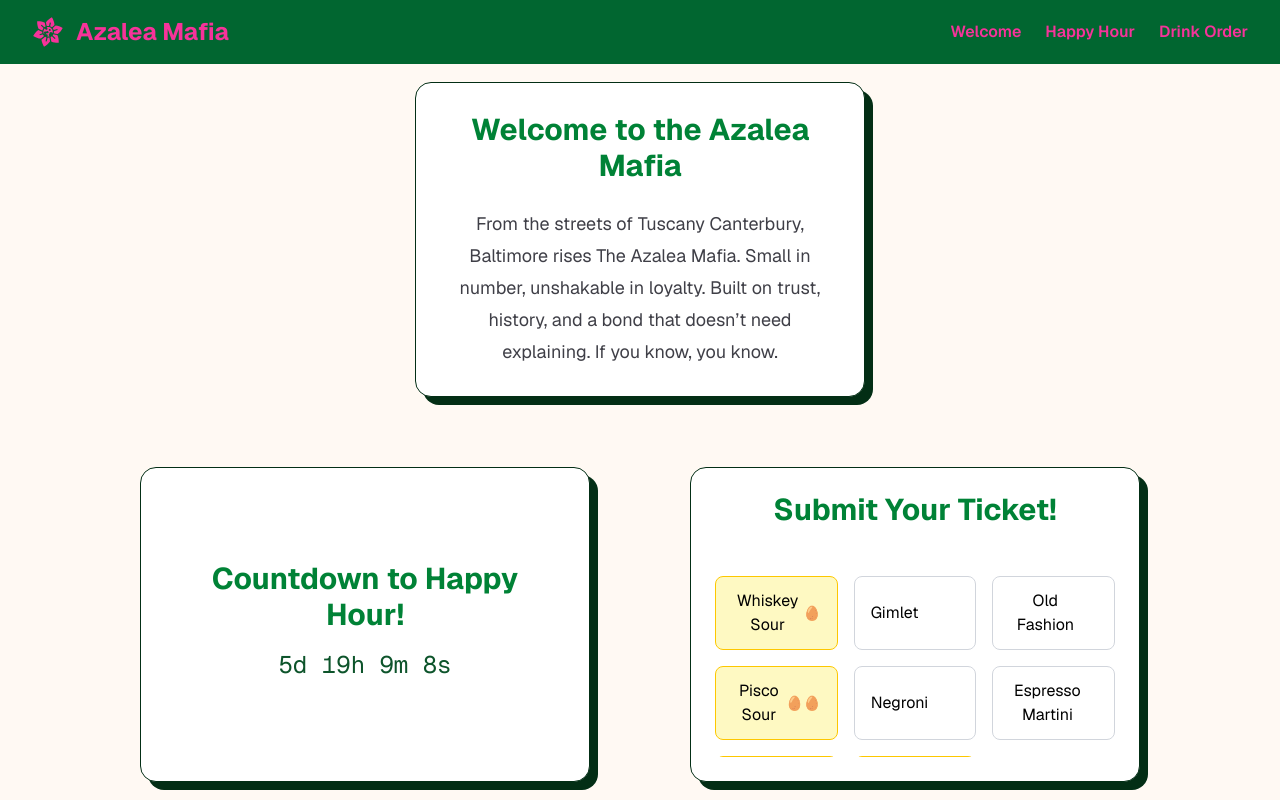
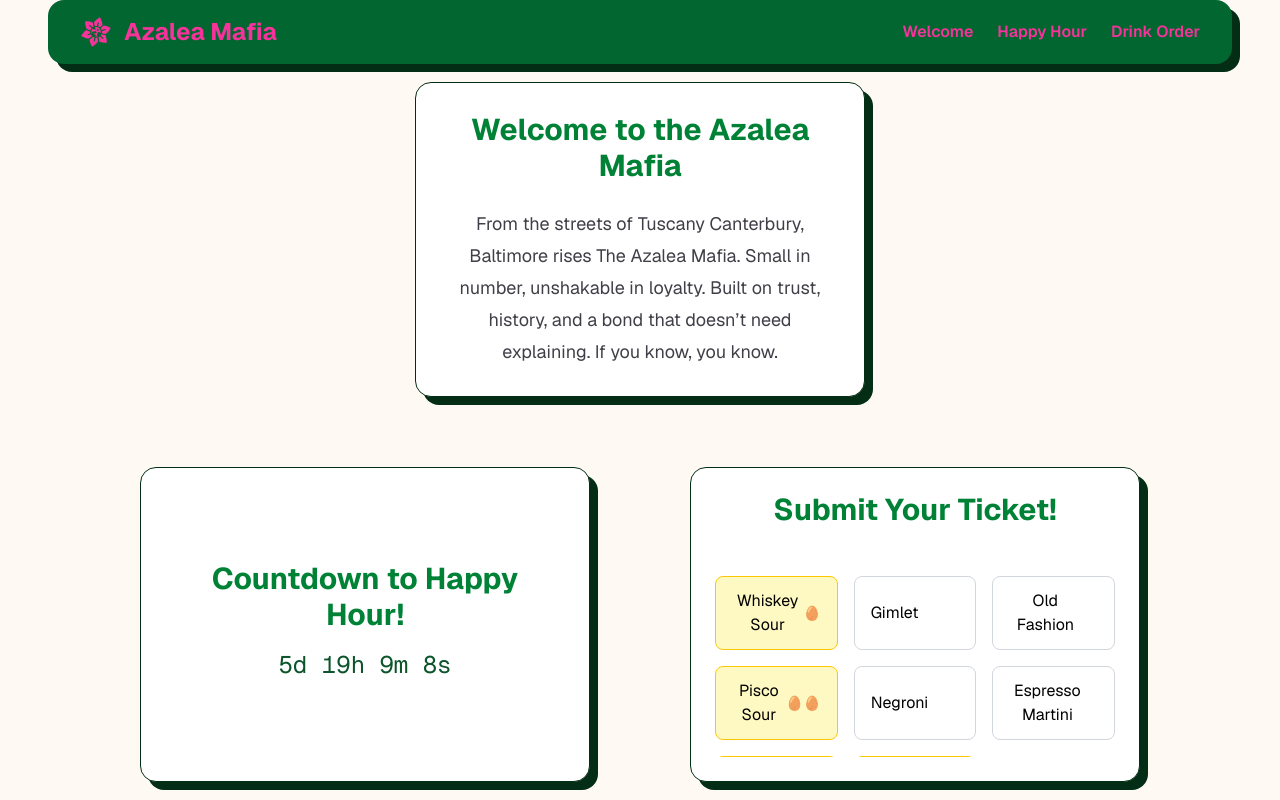
Before and after one commit to james-rehak/azalea-mafia, a Next.js app: page / in a window 1280 px wide. Built offline with nearby package versions, Linux system fonts and the light colour scheme.

Commit message:
3- improve styling. Add section change loader

```diff
--- a/app/DrinkOrder.tsx
+++ b/app/DrinkOrder.tsx
@@ -24,7 +24,7 @@ export default function DrinkOrder() {
         {drinks.map((drink) => (
           <button
             key={drink.name}
-            className={`flex items-center justify-between px-4 py-3 rounded-lg border ${
+            className={`flex items-center justify-between px-4 py-3 rounded-lg border cursor-pointer ${
               drink.eggs ? 'bg-yellow-100 border-yellow-400' : 'bg-white border-gray-300'
             } hover:bg-gray-50 transition-colors`}
             onClick={() => {
--- a/app/globals.css
+++ b/app/globals.css
@@ -3,6 +3,8 @@
 :root {
   --background: #FFF9F3;
   --foreground: #171717;
+  --font-geist-sans: 'Helvetica Neue', Arial, sans-serif;
+  --font-geist-mono: 'Menlo', 'Monaco', monospace;
 }
 
 @theme inline {
@@ -26,5 +28,5 @@
 body {
   background: var(--background);
   color: var(--foreground);
-  font-family: Arial, Helvetica, sans-serif;
+  font-family: var(--font-geist-sans, "Helvetica Neue", Arial, sans-serif);
 }
--- /dev/null
+++ b/app/helpers/Loader.tsx
@@ -0,0 +1,19 @@
+type LoaderProps = {
+  loaderKey: number;
+};
+
+export default function Loader({ loaderKey }: LoaderProps) {
+  const pets = [
+    "/pets/archie.png",
+    "/pets/cheddar.png",
+    // TODO Clark, Harley, JB
+    ];
+
+  const petIndex = loaderKey % pets.length;
+
+  return (
+    <div className="fixed inset-0 z-50 flex items-center justify-center bg-amber-600/40">
+      <img className="h-100 w-100 animate-spin" src={pets[petIndex]} alt="Loading..." />
+    </div>
+  );
+}
--- a/app/page.tsx
+++ b/app/page.tsx
@@ -3,6 +3,7 @@ import { useState } from "react";
 import { GiSpotedFlower } from "react-icons/gi";
 import HhTimer from "./HhTimer";
 import DrinkOrder from "./DrinkOrder";
+import Loader from "./helpers/Loader"
 
 const sections = [
 	{
@@ -35,8 +36,17 @@ const sections = [
 
 export default function Home() {
 	const [order, setOrder] = useState(["welcome", "timer", "drinks"]);
+	const [loading, setLoading] = useState(false);
+	const [loaderKey, setLoaderKey] = useState(0);
+
 	const handleSectionClick = (key: string) => {
-		console.log("handleSectionClick", key);
+		setLoaderKey((prev) => prev + 1);
+		setLoading(true);
+
+		setTimeout(() => {
+			setLoading(false);
+		}, 1500);
+
 		if (order[0] === key) return;
 		// Move clicked section to top, rotate others
 		const newOrder = [key, ...order.filter((k) => k !== key)];
@@ -51,7 +61,8 @@ export default function Home() {
 
 	return (
 		<div className="flex min-h-screen flex-col bg-[#FFF9F3] font-sans">
-			<header className="w-full bg-green-800 py-4 px-8 flex items-center justify-between">
+			<div className="w-full px-4 md:px-12">
+				<header className="w-full bg-green-800 py-4 px-8 flex items-center justify-between border-green-950 rounded-2xl shadow-neo-green ">
 					<div className="flex items-center gap-3">
 						<GiSpotedFlower className="h-8 w-8 text-pink-500" />
 						<h1 className="text-2xl font-bold text-pink-500">Azalea Mafia</h1>
@@ -59,7 +70,7 @@ export default function Home() {
 					<div className="flex gap-6 text-pink-500 font-semibold">
 						{sections.map((s) => (
 							<span
-							className="hover:text-pink-800 hover:cursor-pointer hover:italic"
+								className="hover:text-pink-800 hover:cursor-pointer hover:italic transition-colors duration-300"
 								key={s.key}
 								onClick={() => handleSectionClick(s.key)}
 							>
@@ -68,6 +79,7 @@ export default function Home() {
 						))}
 					</div>
 				</header>
+			</div>
 			<main className="flex-1 flex items-center justify-center relative " style={{ minHeight: 600 }}>
 				{/* Triangle layout for >915px */}
 				<div className="relative mx-auto pyramid-layout w-250 h-175">
@@ -99,6 +111,11 @@ export default function Home() {
 					))}
 				</div>
 			</main>
+
+			{ loading &&
+				<Loader loaderKey={loaderKey} />
+			}
+
 			<style jsx>{`
   @media (max-width: 915px) {
     .pyramid-layout { display: none !important; }
```
Also changed, not shown: public/pets/archie.png (added), public/pets/cheddar.png (added). Lines whose indentation alone changed are shown as unchanged.
